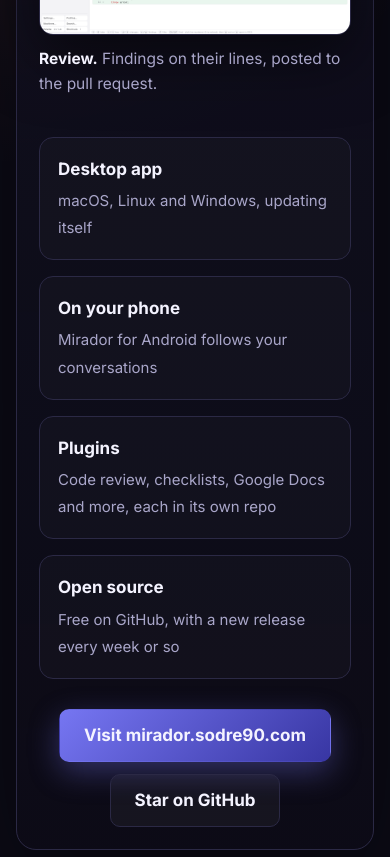
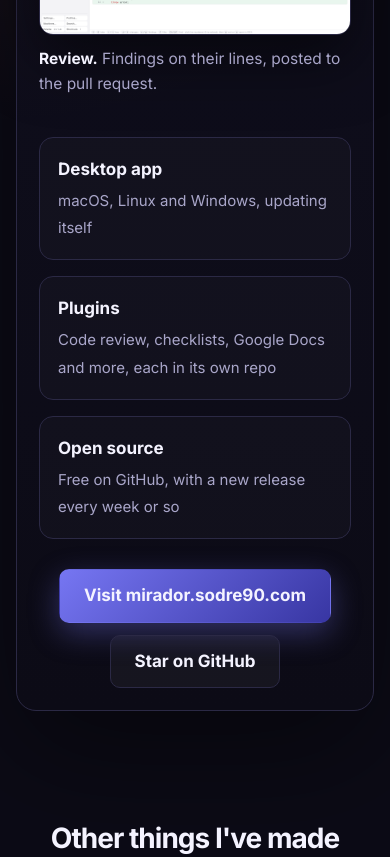
Before and after one commit to sodre90/sodre90.github.io, a plain HTML site: page index.html in a window 390 px wide. Shown: the part 2640-3497 px from the top of the page. Drawn offline with Linux system fonts and the light colour scheme.

Commit message:
The Mirador section no longer mentions the phone app

```diff
--- a/index.html
+++ b/index.html
@@ -77,7 +77,6 @@
 
       <ul class="facts">
         <li><strong>Desktop app</strong><span>macOS, Linux and Windows, updating itself</span></li>
-        <li><strong>On your phone</strong><span>Mirador for Android follows your conversations</span></li>
         <li><strong>Plugins</strong><span>Code review, checklists, Google Docs and more, each in its own repo</span></li>
         <li><strong>Open source</strong><span>Free on GitHub, with a new release every week or so</span></li>
       </ul>
--- a/style.css
+++ b/style.css
@@ -191,7 +191,7 @@
 .shots figcaption { margin-top: 12px; color: var(--muted); font-size: 15.5px; }
 .shots strong { color: var(--ink); }
 
-.facts { display: grid; grid-template-columns: repeat(4, minmax(0, 1fr)); gap: 16px; margin: 40px 0 0; padding: 0; list-style: none; }
+.facts { display: grid; grid-template-columns: repeat(3, minmax(0, 1fr)); gap: 16px; margin: 40px 0 0; padding: 0; list-style: none; }
 .facts li { padding: 18px; border-radius: 14px; border: 1px solid var(--line); background: rgba(255, 255, 255, 0.02); }
 .facts strong { display: block; margin-bottom: 4px; }
 .facts span { color: var(--muted); font-size: 15px; }
@@ -261,7 +261,6 @@
 
 @media (max-width: 900px) {
   .cards { grid-template-columns: repeat(2, minmax(0, 1fr)); }
-  .facts { grid-template-columns: repeat(2, minmax(0, 1fr)); }
 }
 
 @media (max-width: 620px) {
```
